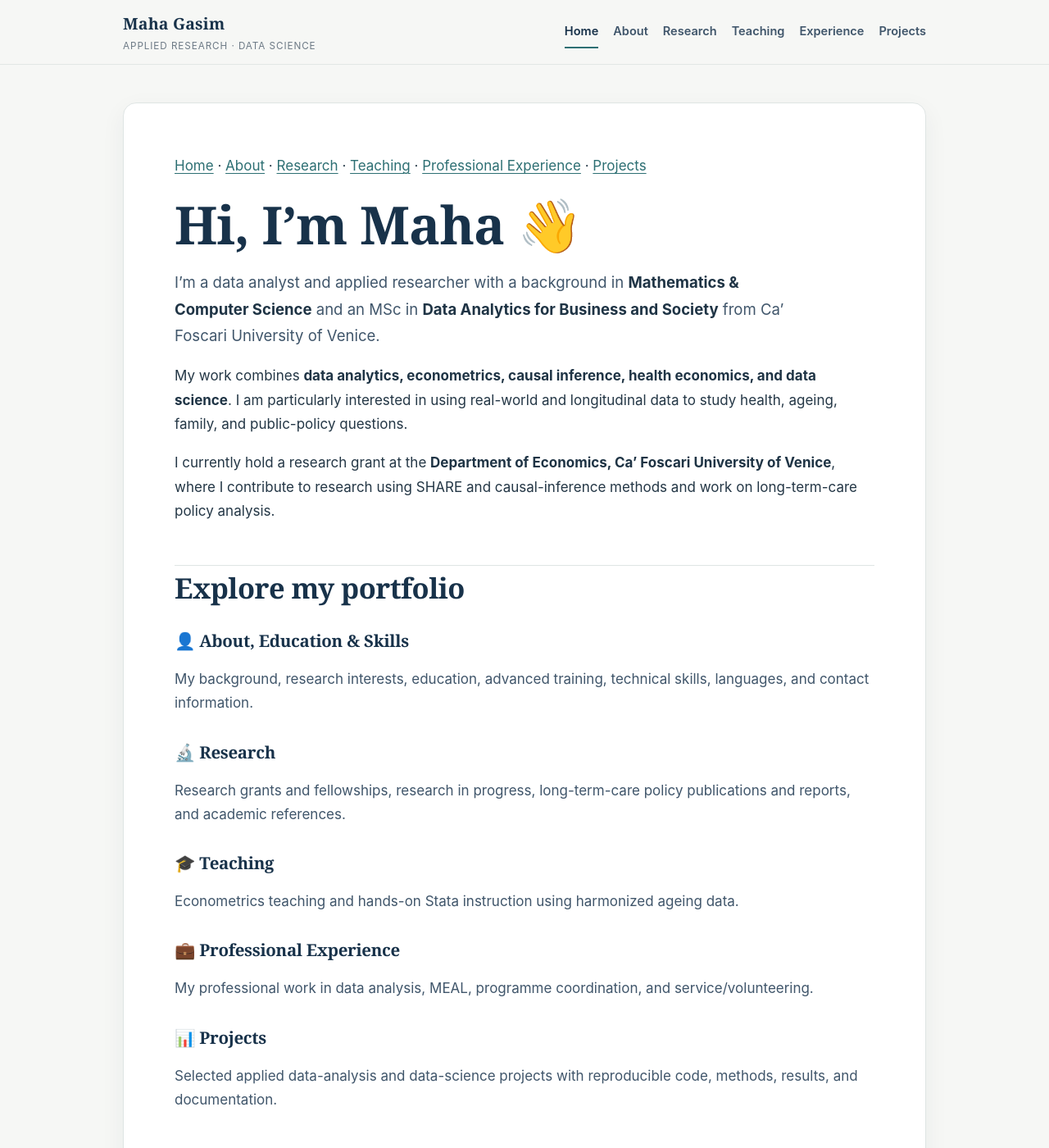
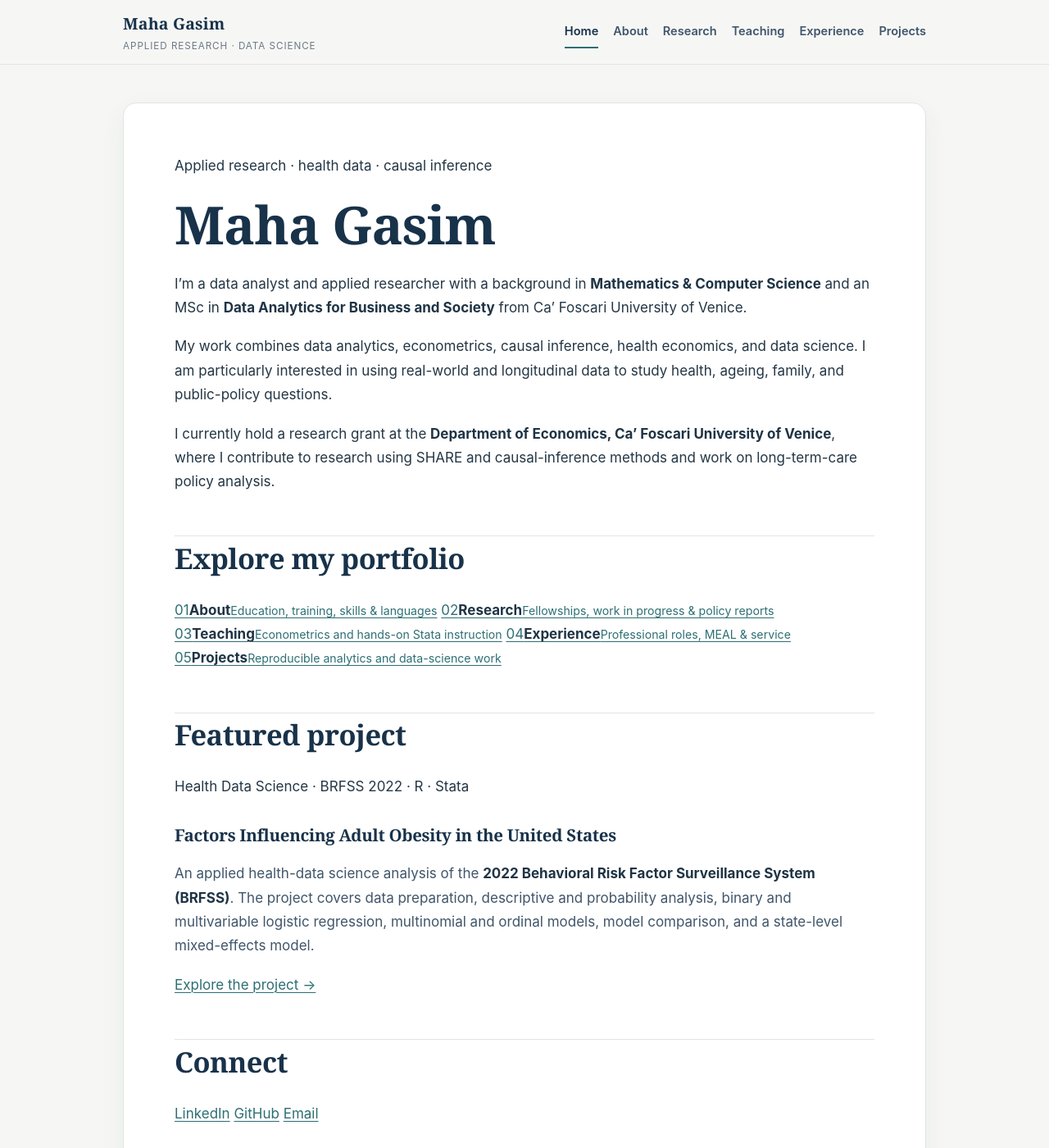
Before and after one commit to mahagasim/mahagasim.github.io, a Jekyll site: the page built from index.md, in a window 1280 px wide and 1400 px high. Shown: the whole window at 82% size. Built offline with Jekyll 4.4.1, drawn with Linux system fonts in a browser that asks for light colours; some of the changed text lies outside the part shown.

Commit message:
Refine homepage presentation

```diff
--- a/index.md
+++ b/index.md
@@ -3,43 +3,37 @@ layout: default
 title: Home
 ---
 
-[Home](index.md) · [About](about.md) · [Research](research.md) · [Teaching](teaching.md) · [Professional Experience](experience.md) · [Projects](projects.md)
-
-# Hi, I'm Maha 👋
-
-I’m a data analyst and applied researcher with a background in **Mathematics & Computer Science** and an MSc in **Data Analytics for Business and Society** from Ca’ Foscari University of Venice.
-
-My work combines **data analytics, econometrics, causal inference, health economics, and data science**. I am particularly interested in using real-world and longitudinal data to study health, ageing, family, and public-policy questions.
-
-I currently hold a research grant at the **Department of Economics, Ca’ Foscari University of Venice**, where I contribute to research using SHARE and causal-inference methods and work on long-term-care policy analysis.
+<div class="hero">
+  <p class="eyebrow">Applied research · health data · causal inference</p>
+  <h1>Maha Gasim</h1>
+  <p class="hero-lead">I’m a data analyst and applied researcher with a background in <strong>Mathematics & Computer Science</strong> and an MSc in <strong>Data Analytics for Business and Society</strong> from Ca’ Foscari University of Venice.</p>
+  <p>My work combines data analytics, econometrics, causal inference, health economics, and data science. I am particularly interested in using real-world and longitudinal data to study health, ageing, family, and public-policy questions.</p>
+  <p>I currently hold a research grant at the <strong>Department of Economics, Ca’ Foscari University of Venice</strong>, where I contribute to research using SHARE and causal-inference methods and work on long-term-care policy analysis.</p>
+</div>
 
 ## Explore my portfolio
 
-### 👤 [About, Education & Skills](about.md)
-My background, research interests, education, advanced training, technical skills, languages, and contact information.
-
-### 🔬 [Research](research.md)
-Research grants and fellowships, research in progress, long-term-care policy publications and reports, and academic references.
-
-### 🎓 [Teaching](teaching.md)
-Econometrics teaching and hands-on Stata instruction using harmonized ageing data.
-
-### 💼 [Professional Experience](experience.md)
-My professional work in data analysis, MEAL, programme coordination, and service/volunteering.
-
-### 📊 [Projects](projects.md)
-Selected applied data-analysis and data-science projects with reproducible code, methods, results, and documentation.
+<div class="portfolio-grid">
+  <a class="portfolio-card" href="about.html"><span>01</span><strong>About</strong><small>Education, training, skills & languages</small></a>
+  <a class="portfolio-card" href="research.html"><span>02</span><strong>Research</strong><small>Fellowships, work in progress & policy reports</small></a>
+  <a class="portfolio-card" href="teaching.html"><span>03</span><strong>Teaching</strong><small>Econometrics and hands-on Stata instruction</small></a>
+  <a class="portfolio-card" href="experience.html"><span>04</span><strong>Experience</strong><small>Professional roles, MEAL & service</small></a>
+  <a class="portfolio-card" href="projects.html"><span>05</span><strong>Projects</strong><small>Reproducible analytics and data-science work</small></a>
+</div>
 
 ## Featured project
 
-### Factors Influencing Adult Obesity in the United States
-
-An applied health-data science analysis of the **2022 Behavioral Risk Factor Surveillance System (BRFSS)**. The project covers data preparation, descriptive and probability analysis, binary and multivariable logistic regression, multinomial and ordinal models, model comparison, and a state-level mixed-effects model.
-
-➡️ [Explore the project](projects.md)
+<div class="featured-project">
+  <p class="eyebrow">Health Data Science · BRFSS 2022 · R · Stata</p>
+  <h3>Factors Influencing Adult Obesity in the United States</h3>
+  <p>An applied health-data science analysis of the <strong>2022 Behavioral Risk Factor Surveillance System (BRFSS)</strong>. The project covers data preparation, descriptive and probability analysis, binary and multivariable logistic regression, multinomial and ordinal models, model comparison, and a state-level mixed-effects model.</p>
+  <a class="text-link" href="projects.html">Explore the project →</a>
+</div>
 
 ## Connect
 
-💼 [LinkedIn](https://www.linkedin.com/in/maha-gasim-678975122)
-💻 [GitHub](https://github.com/mahagasim)
-📫 [Email](mailto:mahagasim@gmail.com)
+<div class="connect-links">
+  <a href="https://www.linkedin.com/in/maha-gasim-678975122">LinkedIn</a>
+  <a href="https://github.com/mahagasim">GitHub</a>
+  <a href="mailto:mahagasim@gmail.com">Email</a>
+</div>
```
